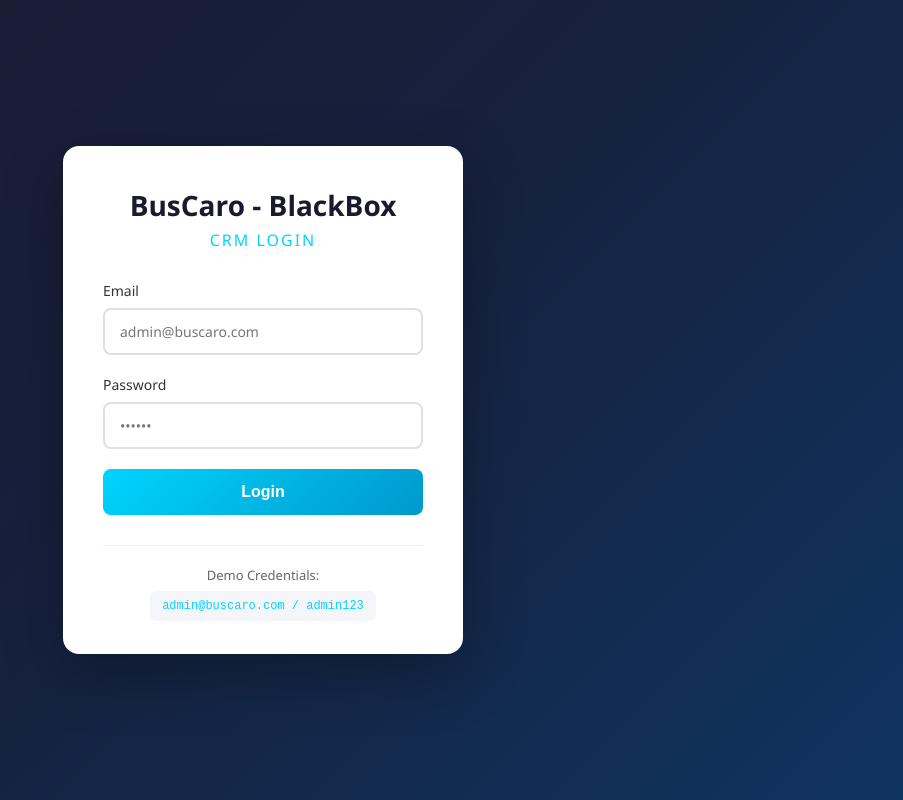
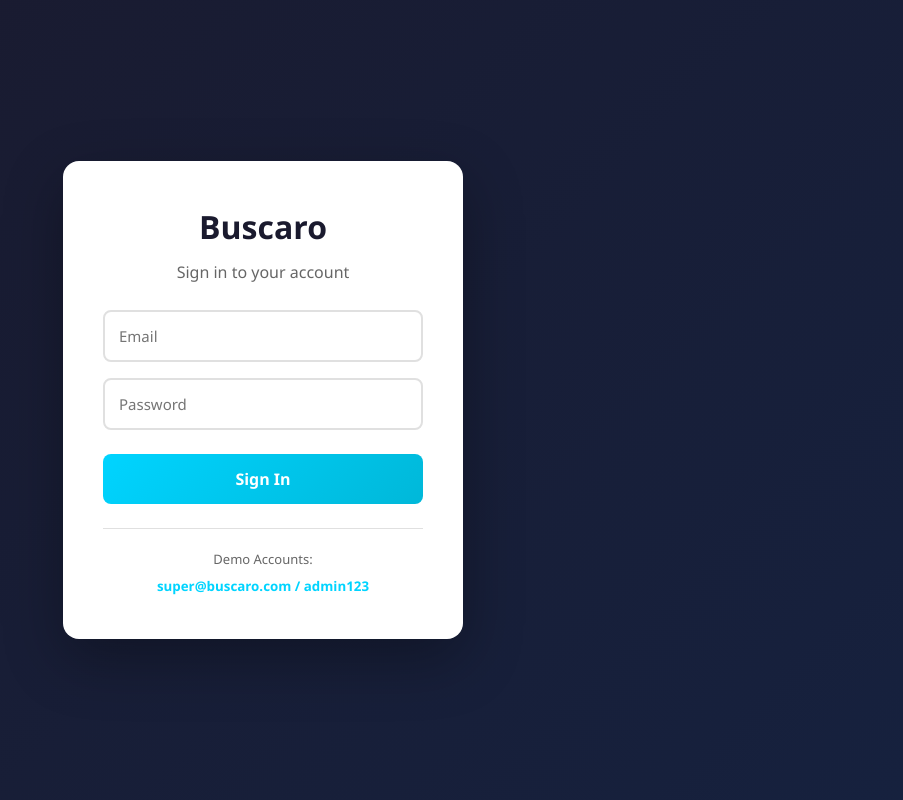
Before and after one commit to Bilalxmughal/Blackbox, a React (Vite) app: page /login in a window 1280 px wide. Shown: the whole page, without its empty margins (377-1280 px from the left). Built offline with nearby package versions, Linux system fonts and the light colour scheme.

Commit message:
Dashbaord Update 31

```diff
--- a/src/App.jsx
+++ b/src/App.jsx
@@ -1,39 +1,69 @@
-import { BrowserRouter, Routes, Route, Navigate } from 'react-router-dom'
-import { AuthProvider, useAuth } from './context/AuthContext'
-import Layout from './components/Layout/Layout'
-import Login from './pages/Login/Login'
-import Dashboard from './pages/Dashboard/Dashboard'
-import BuscaroOpsData from './pages/BuscaroOpsData/BuscaroOpsData'
-import ComplaintBoard from './pages/ComplaintBoard/ComplaintBoard'
-import BackendSettings from './pages/BackendSettings/BackendSettings'
-import UserManagement from './pages/UserManagement/UserManagement'
+import React, { useState, useEffect } from 'react';
+import { BrowserRouter as Router, Routes, Route, Navigate } from 'react-router-dom';
+import Login from './pages/Login/Login';
+import Dashboard from './pages/Dashboard/Dashboard';
+import UserManagement from './pages/UserManagement/UserManagement';
+import BuscaroOpsData from './pages/BuscaroOpsData/BuscaroOpsData';
+import Layout from './components/Layout/Layout';
 
-function PrivateRoute({ children }) {
-  const { isAuthenticated } = useAuth()
-  return isAuthenticated ? children : <Navigate to="/login" />
+// Simple auth check
+const getCurrentUser = () => {
+  const saved = localStorage.getItem('currentUser');
+  return saved ? JSON.parse(saved) : null;
+};
+
+function App() {
+  const [user, setUser] = useState(getCurrentUser());
+
+  const handleLogin = (userData) => {
+    localStorage.setItem('currentUser', JSON.stringify(userData));
+    setUser(userData);
+  };
+
+  const handleLogout = () => {
+    localStorage.removeItem('currentUser');
+    setUser(null);
+  };
+
+  // Protected Route component
+  const ProtectedRoute = ({ children }) => {
+    if (!user) return <Navigate to="/login" replace />;
+    return children;
+  };
+
+  return (
+    <Router>
+      <Routes>
+        <Route path="/login" element={
+          user ? <Navigate to="/" replace /> : <Login onLogin={handleLogin} />
+        } />
+
+        <Route path="/" element={
+          <ProtectedRoute>
+            <Layout user={user} onLogout={handleLogout}>
+              <Dashboard />
+            </Layout>
+          </ProtectedRoute>
+        } />
+
+        <Route path="/users" element={
+          <ProtectedRoute>
+            <Layout user={user} onLogout={handleLogout}>
+              <UserManagement currentUser={user} />
+            </Layout>
+          </ProtectedRoute>
+        } />
+
+        <Route path="/ops-data" element={
+          <ProtectedRoute>
+            <Layout user={user} onLogout={handleLogout}>
+              <BuscaroOpsData isAdmin={user?.role === 'admin' || user?.role === 'super_admin'} />
+            </Layout>
+          </ProtectedRoute>
+        } />
+      </Routes>
+    </Router>
+  );
 }
 
-function App() {
-  return (
-    <AuthProvider>
-      <BrowserRouter>
-        <Routes>
-          <Route path="/login" element={<Login />} />
-          <Route path="/" element={
-            <PrivateRoute>
-              <Layout />
-            </PrivateRoute>
-          }>
-            <Route index element={<Dashboard />} />
-            <Route path="ops-data" element={<BuscaroOpsData />} />
-            <Route path="complaints" element={<ComplaintBoard />} />
-            <Route path="backend" element={<BackendSettings />} />
-            <Route path="users" element={<UserManagement />} />
-          </Route>
-        </Routes>
-      </BrowserRouter>
-    </AuthProvider>
-  )
-}
-
-export default App
+export default App;
--- a/src/components/Layout/Layout.jsx
+++ b/src/components/Layout/Layout.jsx
@@ -1,32 +1,63 @@
-import { Outlet } from 'react-router-dom'
-import { useAuth } from "../../context/AuthContext"
-import LeftPanel from '../LeftPanel/LeftPanel'
-import Footer from '../Footer/Footer'
-import styles from './Layout.module.css'
+import React from 'react';
+import { Link, useLocation } from 'react-router-dom';
+import { Users, Database, LayoutDashboard, LogOut } from 'lucide-react';
+import styles from './Layout.module.css';
 
-function Layout() {
-  const { currentUser } = useAuth()
+function Layout({ children, user, onLogout }) {
+  const location = useLocation();
 
   return (
     <div className={styles.layout}>
-      <LeftPanel />
-      <div className={styles.mainContent}>
-        <header className={styles.topHeader}>
-          <h2>BusCaro - BlackBox CRM</h2>
+      {/* Sidebar */}
+      <aside className={styles.sidebar}>
+        <div className={styles.logo}>
+          <h2>Buscaro</h2>
+        </div>
+
+        <nav className={styles.nav}>
+          <Link
+            to="/"
+            className={`${styles.navLink} ${location.pathname === '/' ? styles.active : ''}`}
+          >
+            <LayoutDashboard size={20} />
+            Dashboard
+          </Link>
+
+          <Link
+            to="/users"
+            className={`${styles.navLink} ${location.pathname === '/users' ? styles.active : ''}`}
+          >
+            <Users size={20} />
+            User Management
+          </Link>
+
+          <Link
+            to="/ops-data"
+            className={`${styles.navLink} ${location.pathname === '/ops-data' ? styles.active : ''}`}
+          >
+            <Database size={20} />
+            OPS Data
+          </Link>
+        </nav>
+
+        <div className={styles.userSection}>
           <div className={styles.userInfo}>
-            <span>Welcome, {currentUser?.name || 'Admin'}</span>
-            <div className={styles.userAvatar}>
-              {(currentUser?.name || 'A')[0].toUpperCase()}
-            </div>
+            <span className={styles.userName}>{user?.name}</span>
+            <span className={styles.userRole}>{user?.role}</span>
           </div>
-        </header>
-        <main className={styles.content}>
-          <Outlet />
-        </main>
-        <Footer />
-      </div>
+          <button onClick={onLogout} className={styles.logoutBtn}>
+            <LogOut size={18} />
+            Logout
+          </button>
+        </div>
+      </aside>
+
+      {/* Main Content */}
+      <main className={styles.main}>
+        {children}
+      </main>
     </div>
-  )
+  );
 }
 
-export default Layout
+export default Layout;
--- a/src/index.css
+++ b/src/index.css
@@ -4,10 +4,22 @@
   box-sizing: border-box;
 }
 
+:root {
+  /* CSS Variables jo aapke code mein use ho rahe hain */
+  --accent: #00d4ff;
+  --accent-bg: rgba(0, 212, 255, 0.1);
+  --accent-border: rgba(0, 212, 255, 0.3);
+  --border: #e0e0e0;
+  --text-h: #1a1a2e;
+  --social-bg: #f8f9fa;
+  --shadow: 0 4px 12px rgba(0,0,0,0.1);
+}
+
 body {
   font-family: 'Segoe UI', Tahoma, Geneva, Verdana, sans-serif;
   background: #f5f6fa;
   color: #1a1a2e;
+  line-height: 1.6;
 }
 
 a {
@@ -19,10 +31,12 @@ button {
   cursor: pointer;
   border: none;
   outline: none;
+  font-family: inherit;
 }
 
 input, select, textarea {
   font-family: inherit;
+  outline: none;
 }
 
 /* Scrollbar Styling */
--- a/src/pages/Login/Login.jsx
+++ b/src/pages/Login/Login.jsx
@@ -1,68 +1,68 @@
-import { useState } from 'react'
-import { useNavigate } from 'react-router-dom'
-import { useAuth } from '../../context/AuthContext'
-import styles from './Login.module.css'
+import React, { useState } from 'react';
+import { useNavigate } from 'react-router-dom';
+import { defaultUsers } from '../../data/users';
+import styles from './Login.module.css';
 
-function Login() {
-  const [email, setEmail] = useState('')
-  const [password, setPassword] = useState('')
-  const [error, setError] = useState('')
-  const { login } = useAuth()
-  const navigate = useNavigate()
+function Login({ onLogin }) {
+  const [email, setEmail] = useState('');
+  const [password, setPassword] = useState('');
+  const [error, setError] = useState('');
+  const navigate = useNavigate();
 
   const handleSubmit = (e) => {
-    e.preventDefault()
-    const result = login(email, password)
-    if (result.success) {
-      navigate('/')
+    e.preventDefault();
+
+    // Check against default users or localStorage users
+    const savedUsers = localStorage.getItem('users');
+    const users = savedUsers ? JSON.parse(savedUsers) : defaultUsers;
+
+    const user = users.find(u => u.email === email && u.password === password);
+
+    if (user) {
+      if (user.status === 'inactive') {
+        setError('Your account is inactive. Contact Super Admin.');
+        return;
+      }
+      onLogin(user);
+      navigate('/');
     } else {
-      setError(result.error)
+      setError('Invalid email or password');
     }
-  }
+  };
 
   return (
     <div className={styles.loginContainer}>
       <div className={styles.loginBox}>
-        <h1>BusCaro - BlackBox</h1>
-        <h2>CRM Login</h2>
+        <h1>Buscaro</h1>
+        <p>Sign in to your account</p>
 
         {error && <div className={styles.error}>{error}</div>}
 
         <form onSubmit={handleSubmit}>
-          <div className={styles.formGroup}>
-            <label>Email</label>
           <input
             type="email"
+            placeholder="Email"
             value={email}
             onChange={(e) => setEmail(e.target.value)}
-              placeholder="admin@buscaro.com"
             required
           />
-          </div>
-
-          <div className={styles.formGroup}>
-            <label>Password</label>
           <input
             type="password"
+            placeholder="Password"
             value={password}
             onChange={(e) => setPassword(e.target.value)}
-              placeholder="••••••"
             required
           />
-          </div>
-
-          <button type="submit" className={styles.loginBtn}>
-            Login
-          </button>
+          <button type="submit">Sign In</button>
         </form>
 
-        <div className={styles.demo}>
-          <p>Demo Credentials:</p>
-          <code>admin@buscaro.com / admin123</code>
+        <div className={styles.demoAccounts}>
+          <p>Demo Accounts:</p>
+          <small>super@buscaro.com / admin123</small>
         </div>
       </div>
     </div>
-  )
+  );
 }
 
-export default Login
+export default Login;
--- a/src/pages/Login/Login.module.css
+++ b/src/pages/Login/Login.module.css
@@ -3,104 +3,86 @@
   display: flex;
   align-items: center;
   justify-content: center;
-  background: linear-gradient(135deg, #1a1a2e 0%, #16213e 50%, #0f3460 100%);
-  padding: 20px;
+  background: linear-gradient(135deg, #1a1a2e 0%, #16213e 100%);
 }
 
 .loginBox {
   background: white;
   padding: 40px;
   border-radius: 16px;
-  box-shadow: 0 20px 60px rgba(0,0,0,0.3);
   width: 100%;
   max-width: 400px;
-  text-align: center;
+  box-shadow: 0 20px 60px rgba(0,0,0,0.3);
 }
 
 .loginBox h1 {
   color: #1a1a2e;
-  font-size: 28px;
-  margin-bottom: 5px;
+  text-align: center;
+  margin-bottom: 8px;
 }
 
-.loginBox h2 {
-  color: #00d4ff;
-  font-size: 16px;
-  font-weight: 500;
-  margin-bottom: 30px;
-  text-transform: uppercase;
-  letter-spacing: 2px;
+.loginBox > p {
+  color: #666;
+  text-align: center;
+  margin-bottom: 24px;
 }
 
 .error {
-  background: #ff6b6b20;
-  color: #ff6b6b;
+  background: #ffebee;
+  color: #c62828;
   padding: 12px;
   border-radius: 8px;
-  margin-bottom: 20px;
+  margin-bottom: 16px;
   font-size: 14px;
 }
 
-.formGroup {
-  text-align: left;
-  margin-bottom: 20px;
+.loginBox form {
+  display: flex;
+  flex-direction: column;
+  gap: 16px;
 }
 
-.formGroup label {
-  display: block;
-  margin-bottom: 8px;
-  font-size: 14px;
-  font-weight: 500;
-  color: #333;
+.loginBox input {
+  padding: 14px;
+  border: 2px solid #e0e0e0;
+  border-radius: 8px;
+  font-size: 15px;
+  transition: border-color 0.3s;
 }
 
-.formGroup input {
-  width: 100%;
-  padding: 12px 15px;
-  border: 2px solid #e0e0e0;
-  border-radius: 8px;
-  font-size: 14px;
-  transition: border-color 0.2s;
-}
-
-.formGroup input:focus {
-  outline: none;
+.loginBox input:focus {
   border-color: #00d4ff;
 }
 
-.loginBtn {
-  width: 100%;
+.loginBox button {
   padding: 14px;
-  background: linear-gradient(135deg, #00d4ff, #0099cc);
+  background: linear-gradient(135deg, #00d4ff, #00b8d9);
   color: white;
   border-radius: 8px;
   font-size: 16px;
   font-weight: 600;
-  transition: transform 0.2s, box-shadow 0.2s;
+  margin-top: 8px;
+  transition: transform 0.2s;
 }
 
-.loginBtn:hover {
+.loginBox button:hover {
   transform: translateY(-2px);
-  box-shadow: 0 8px 20px rgba(0,212,255,0.3);
 }
 
-.demo {
-  margin-top: 30px;
+.demoAccounts {
+  margin-top: 24px;
   padding-top: 20px;
-  border-top: 1px solid #eee;
+  border-top: 1px solid #e0e0e0;
+  text-align: center;
 }
 
-.demo p {
+.demoAccounts p {
   color: #666;
   font-size: 13px;
-  margin-bottom: 8px;
+  margin-bottom: 4px;
 }
 
-.demo code {
-  background: #f5f6fa;
-  padding: 8px 12px;
-  border-radius: 6px;
-  font-size: 12px;
+.demoAccounts small {
   color: #00d4ff;
-  font-family: monospace;
+  font-weight: 600;
 }
```
Also changed, not shown: src/components/Layout/Layout.module.css (+95 -41 lines), src/data/users.js (+23 -4 lines). Lines whose indentation alone changed are shown as unchanged.
